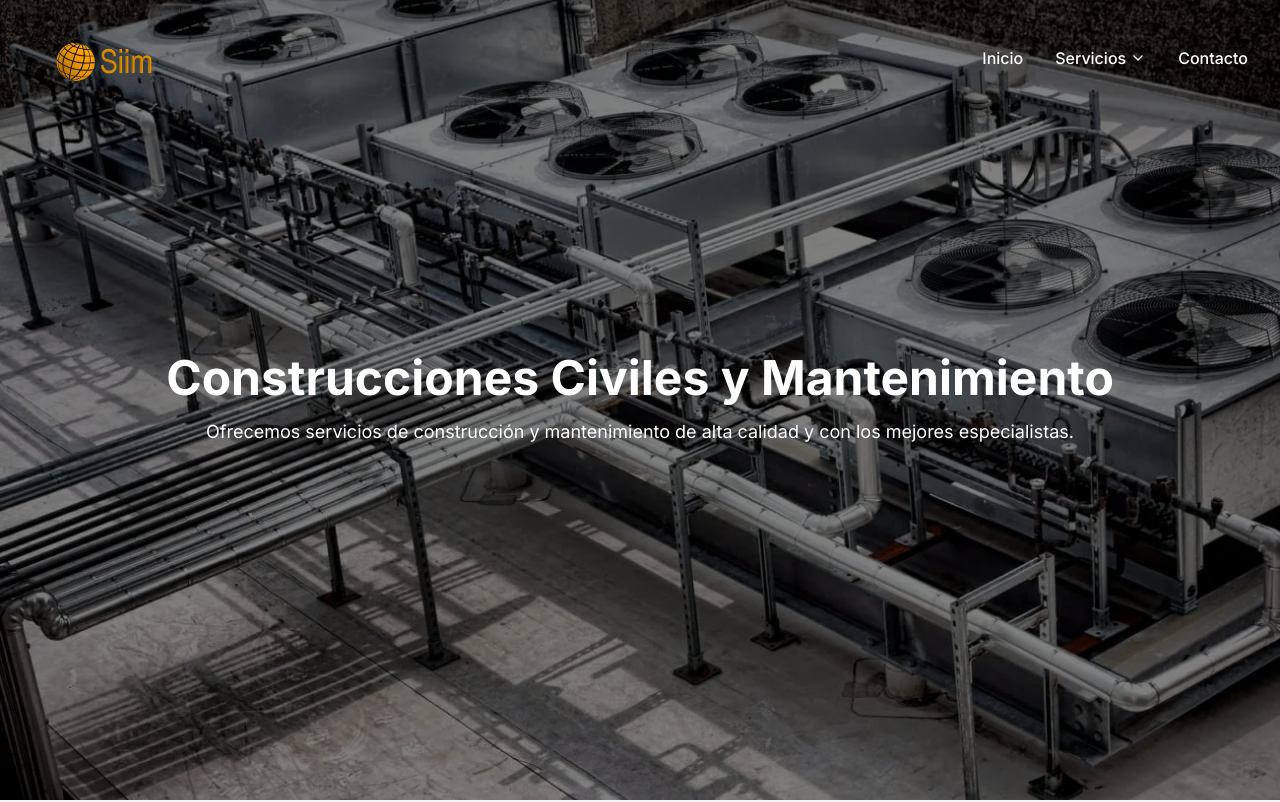
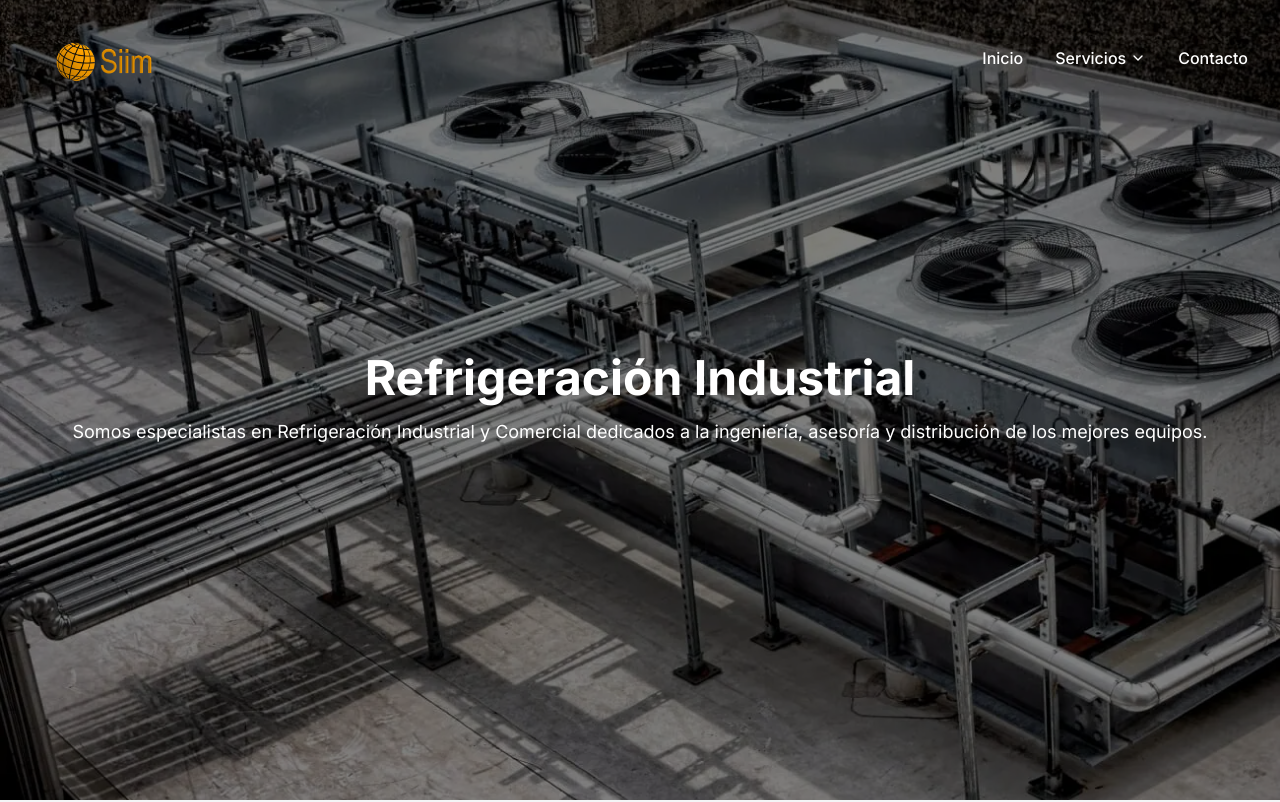
Before and after one commit to Mirko1523/Proyect-Siim, a Next.js app: page /Refrigeraciones in a window 1280 px wide. Shown: the top 802 px of the page. Built offline with nearby package versions, Linux system fonts and the light colour scheme.

Commit message:
modify: bg-image

```diff
--- a/app/Refrigeraciones/page.tsx
+++ b/app/Refrigeraciones/page.tsx
@@ -112,11 +112,11 @@ export default function Construcciones() {
       {/* Hero */}
       <div className="relative z-10 flex flex-col items-center justify-center min-h-screen text-white">
         <h1 className="text-4xl md:text-5xl text-center font-bold">
-          Construcciones Civiles y Mantenimiento
+        Refrigeración Industrial
         </h1>
         <p className="mt-4 text-sm md:text-lg text-center">
-          Ofrecemos servicios de construcción y mantenimiento de alta calidad y
-          con los mejores especialistas.
+        Somos especialistas en Refrigeración Industrial y Comercial dedicados a la
+          ingeniería, asesoría y distribución de los mejores equipos.
         </p>
       </div>
 
```
